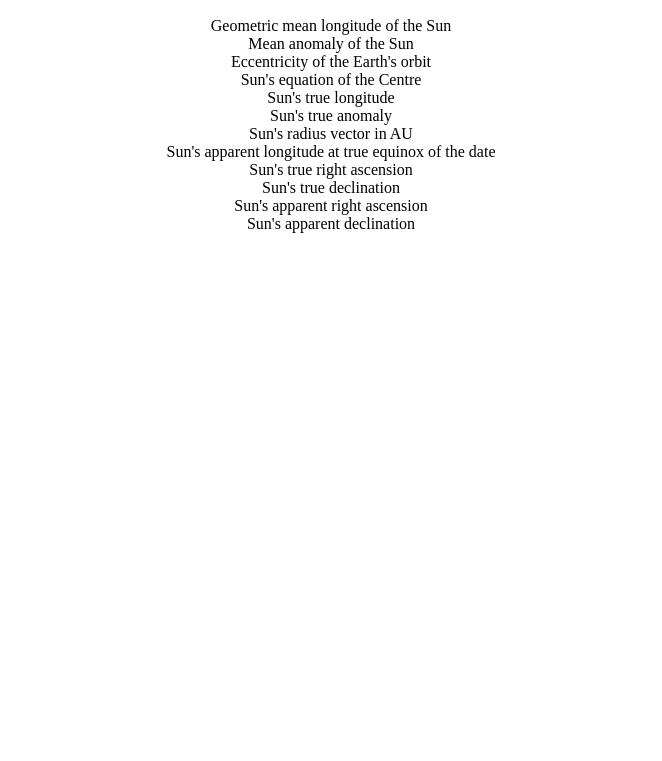
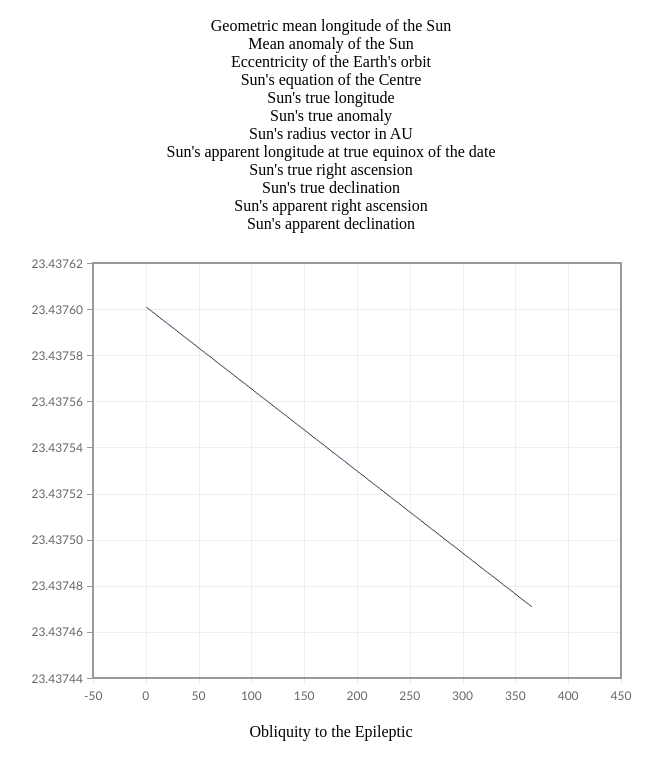
Before and after one commit to dzucconi/calendrical, a website: page plots.html in a window 1280 px wide. Shown: the part 981-1742 px from the top of the page, without its empty margins (309-971 px from the left). Before the commit the page ends 1234 px from the top, so only its background shows below. Drawn offline with nearby package versions, Linux system fonts and the light colour scheme.

Commit message:
Add plot for obliqeq

```diff
--- a/plots.html
+++ b/plots.html
@@ -43,6 +43,9 @@
       Sun's apparent right ascension<br>
       Sun's apparent declination
     </p>
+
+    <div id="obliqeq" class="plot"></div>
+    <p>Obliquity to the Epileptic</p>
   </body>
 
 <script>
@@ -84,7 +87,8 @@
     }
 
     var equationOfTime = [],
-        sunpos = [];
+        sunpos = [],
+        obliqeq = [];
 
     $.each(dates, function(i, date) {
       E.calendar.setDateTo(date);
@@ -92,6 +96,7 @@
 
       equationOfTime.push(E.astro.equationOfTime(E.data.julianday.day));
       sunpos.push(E.astro.sunpos(E.data.julianday.day));
+      obliqeq.push(E.astro.obliqeq(E.data.julianday.day));
     });
 
     sunpos = sunpos[0].map(function(_, i) {
@@ -100,6 +105,7 @@
 
     $.jqplot("equationOfTime", [equationOfTime], plotOptions);
     $.jqplot("sunpos", sunpos, plotOptions);
+    $.jqplot("obliqeq", [obliqeq], plotOptions);
   });
 </script>
 </html>
```
